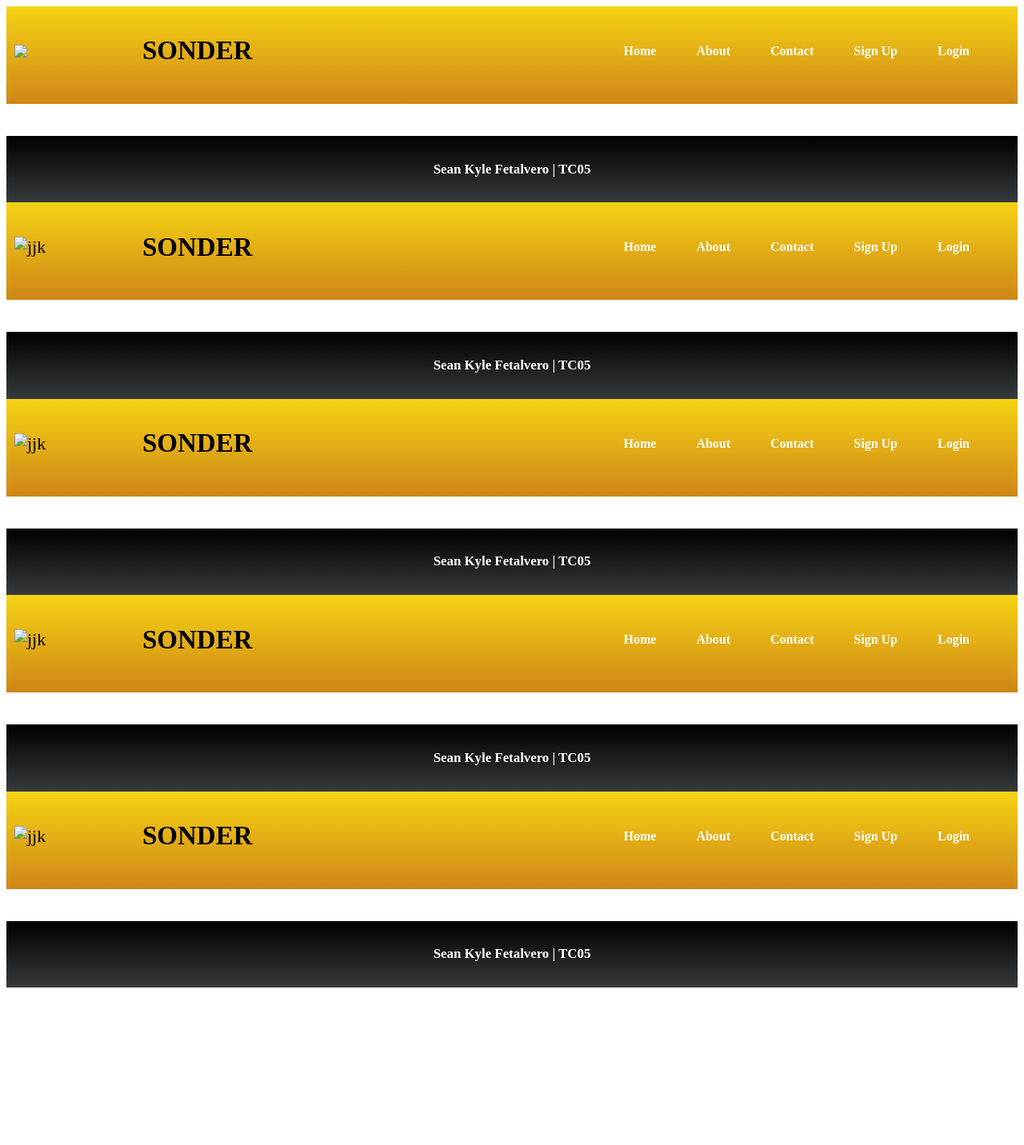
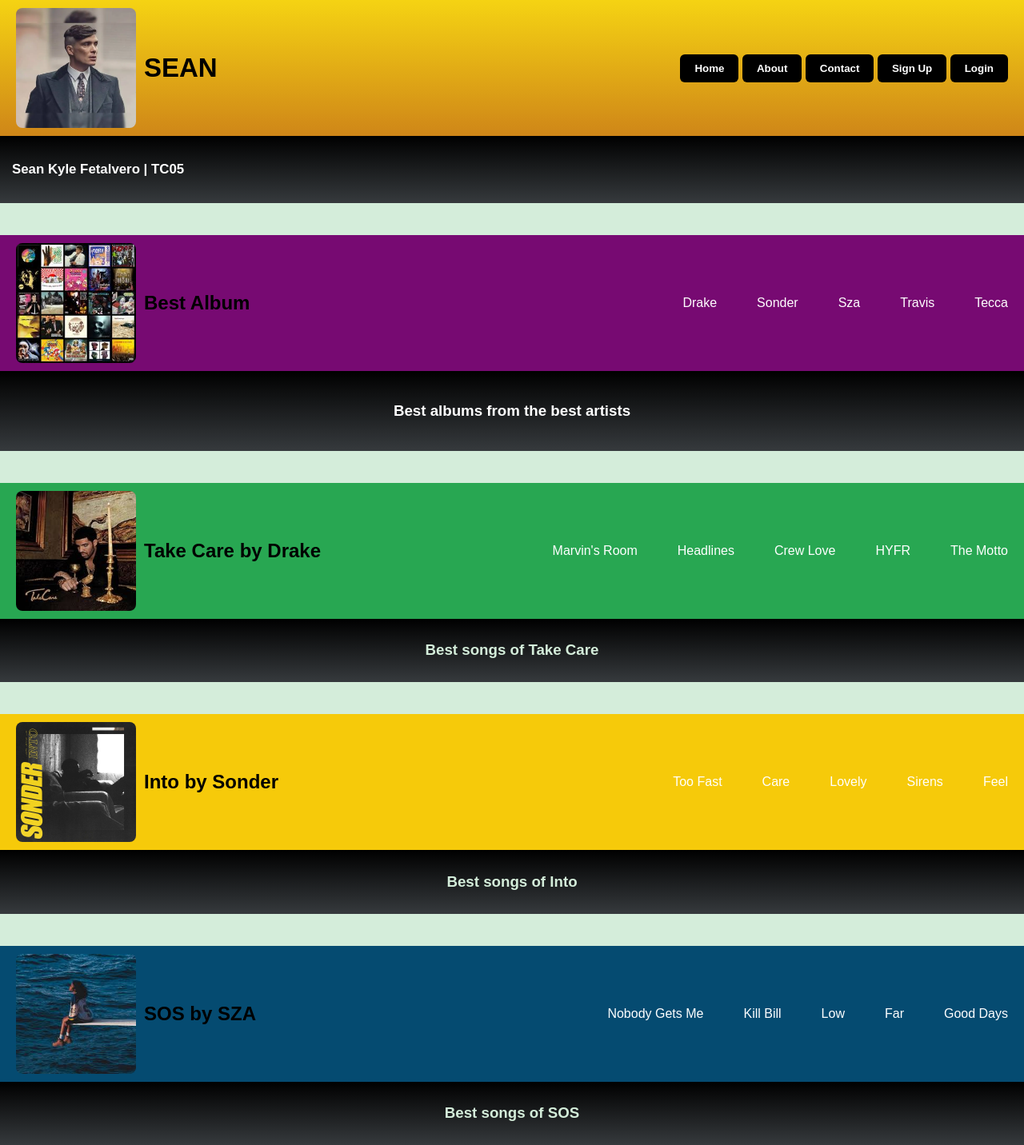
Before and after one commit to FetalveroSean/WD-seatwork-1-fetalvero, a plain HTML site: page index.html in a window 1280 px wide. Shown: the whole page at 80% size. Before the commit the page ends 1243 px from the top, so only its background shows below. Drawn offline with Linux system fonts and the light colour scheme.

Commit message:
refactor: update

```diff
--- a/index.html
+++ b/index.html
@@ -1,428 +1,282 @@
 <!DOCTYPE html>
-
 <html lang="en">
-
 <head>
-
   <meta charset="UTF-8">
-
   <meta name="viewport" content="width=device-width, initial-scale=1.0">
-
   <title>TASK</title>
-
   <style>
-
-header {
-
-display: grid;
-
-grid-template-columns: 1fr 1fr;
-
-align-items: center;
-
-padding: 10px;
-
-background-color: #e4ce06;
-
-color: rgb(8, 7, 7);
-
+    body {
+      background: #d4edda;
+      margin: 0;
+      padding: 0;
+      font-family: Arial, sans-serif;
     }
 
-.right-group {
-
-display: flex;
-
-justify-content: flex-end;
-
+    .header, .footer {
+      display: grid;
+      grid-template-columns: 1fr 1fr;
       align-items: center;
-
-gap: 50px;
-
-font-size: 16px;
-
+      padding: 10px 20px;
     }
 
-.right-side{
-
-text-align: right;
-
+    .logo {
+      display: flex;
+      align-items: center;
+      gap: 10px;
     }
 
-.Menu {
-
-display: flex;
-
-gap: 50px;
-
+    .sonder {
+      width: 150px;
+      height: 150px;
+      object-fit: cover;
+      border-radius: 8px;
     }
 
-.Menu a {
+    /* All right-groups aligned right */
+    .right-group1,
+    .right-group2,
+    .right-group3,
+    .right-group4,
+    .right-group5 {
+      display: flex;
+      justify-content: flex-end;
+      align-items: center;
+      gap: 50px;
+      font-size: 16px;
+    }
 
+    /* Menu styles */
+    .Menu, .menu2, .menu3, .menu4, .menu5 {
+      display: flex;
+      gap: 50px;
+    }
+
+    .Menu a,
+    .menu2 a,
+    .menu3 a,
+    .menu4 a,
+    .menu5 a {
       color: white;
-
       text-decoration: none;
-
       font-weight: 500;
-
+      font-size: 16px;
+      transition: transform 0.3s ease, font-size 0.3s ease;
     }
 
     .Menu a:hover {
-
-text-decoration: underline;
-
       text-shadow: rgb(15, 13, 11) 1px 0 10px;
-
-
     }
 
-
-
-.sonder{
-
-width: 150px;
-
-height: auto;
-
+    .menu2 a:hover,
+    .menu3 a:hover,
+    .menu4 a:hover,
+    .menu5 a:hover {
+      transform: scale(1.2);
+      text-shadow: rgb(15, 13, 11) 1px 0 10px;
     }
 
-
-
-.logo {
-
-display: flex;
-
-align-items: center;
-
-gap: 10px;
-
+    /* Header/Footer styles */
+    .header1 {
+      background: linear-gradient(to bottom, #f5d313, #cf8618);
+      color: black;
+      font-size: 22px;
     }
 
-
-
-header {
-
-display: grid;
-
-grid-template-columns: 1fr 1fr;
-
-grid-template-rows: auto auto; /* now allows 2 rows */
-
-align-items: center;
-
-padding: 10px;
-
-background: linear-gradient(to bottom, #f5d313, #cf8618);
-
-color: rgb(3, 4, 3);
-
-gap: 10px;
-
-font-size: 22px;
-
+    .footer1 {
+      background: linear-gradient(to bottom, #000000, #363a3d);
+      color: white;
+      text-align: start;
+      padding: 15px;
+      font-size: 0.9rem;
+      margin-bottom: 40px;
     }
 
-
-
-footer {
-
-background: linear-gradient(to bottom, #000000, #363a3d);
-
-color: white;
-
-text-align: center;
-
-padding: 15px 0;
-
-margin-top: 40px;
-
-font-size: 0.9rem;
-
+    .button-menu button {
+        background-color: #000000; /* yellow background */
+        color: #ffffff;            /* black text */
+        border: none;
+        padding: 10px 18px;
+        font-weight: bold;
+        border-radius: 6px;
+        cursor: pointer;
+        transition: background-color 0.3s ease, transform 0.2s ease;
+}
+    .header2 {
+      background: #770a72;
+      color: rgb(0, 0, 0);
     }
 
-
-
-body {
-
-background: linear-gradient(45 deg, #ff6b6b, #f7d794)
-
+    .footer2 {
+      background: linear-gradient(to bottom, #000000, #363a3d);
+      color: #ffffff;
+      display: flex;
+      justify-content: center;
+      align-items: center;
+      height: 80px;
+      margin-bottom: 40px;
     }
 
+    .header3 {
+      background: #28a752;
+      color: #000000;
+    }
 
+    .footer3 {
+      background: linear-gradient(to bottom, #000000, #363a3d);
+      color: #d4edda;
+      padding: 10px;
+      text-align: center;
+      justify-content: center;
+      margin-bottom: 40px;
+      display: block;
+    }
 
+    .header4 {
+      background: #f6ca0a;
+      color: #000000;
+    }
+
+    .footer4 {
+      background: linear-gradient(to bottom, #000000, #363a3d);
+      color: #d4edda;
+      padding: 10px;
+      text-align: center;
+      justify-content: center;
+      margin-bottom: 40px;
+      display: block;
+    }
+
+    .header5 {
+      background: #054b71;
+      color: #000000;
+    }
+
+    .footer5 {
+      background: linear-gradient(to bottom, #000000, #363a3d);
+      color: #d4edda;
+      padding: 10px;
+      text-align: center;
+      justify-content: center;
+      display: block;
+    }
   </style>
-
-
-
 </head>
 <body>
 
-
-
+<!-- SECTION 1 -->
 <section>
-
-<header>
-
-
-
-
+  <header class="header header1">
     <div class="logo">
-
-<img src="sonder-into-ep-premiere.jpg" class="sonder">
-
-<h2>SONDER</h2>
-
+      <img src="images.webp" class="sonder" alt="Sonder Logo">
+      <h2>SEAN</h2>
     </div>
-
-
-
-<div class="right-group">
-
-<nav class="Menu">
-
-<a href="#"><h4>Home</h4></a>
-
-<a href="#"><h4>About</h4></a>
-
-<a href="#"><h4>Contact</h4></a>
-
-<a href="#"><h4>Sign Up</h4></a>
-
-<a href="#"><h4>Login</h4></a>
-
-</nav>
-
-
-
-<div class="right-side">
-
+        <div class="right-group right-group1">
+         <div class="button-menu">
+            <button>Home</button>
+            <button>About</button>
+            <button>Contact</button>
+            <button>Sign Up</button>
+            <button>Login</button>
 </div>
-
     </div>
-
   </header>
 
-
-
-<footer>
-
-<h3> Sean Kyle Fetalvero | TC05 </h3>
-
+  <footer class="footer footer1">
+    <h3>Sean Kyle Fetalvero | TC05</h3>
   </footer>
-
 </section>
 
-
-
+<!-- SECTION 2 -->
 <section>
-
-<header>
-
-
-
-
+  <header class="header header2">
     <div class="logo">
-
-<img src="sonder.jpg" alt="jjk" class="sonder">
-
-<h2>SONDER</h2>
-
+      <img src="images.jpeg" class="sonder" alt="Best Albums">
+      <h2>Best Album</h2>
     </div>
-
-
-
-<div class="right-group">
-
-<nav class="Menu">
-
-<a href="#"><h4>Home</h4></a>
-
-<a href="#"><h4>About</h4></a>
-
-<a href="#"><h4>Contact</h4></a>
-
-<a href="#"><h4>Sign Up</h4></a>
-
-<a href="#"><h4>Login</h4></a>
-
+    <div class="right-group right-group2">
+      <nav class="menu2">
+        <a href="#">Drake</a>
+        <a href="#">Sonder</a>
+        <a href="#">Sza</a>
+        <a href="#">Travis</a>
+        <a href="#">Tecca</a>
       </nav>
-
-
-
-<div class="right-side">
-
     </div>
-
-</div>
-
   </header>
 
-
-
-<footer>
-
-<h3> Sean Kyle Fetalvero | TC05 </h3>
-
+  <footer class="footer footer2">
+    <h3>Best albums from the best artists</h3>
   </footer>
-
 </section>
 
-
-
+<!-- SECTION 3 -->
 <section>
-
-<header>
-
-
-
+  <header class="header header3">
     <div class="logo">
-
-<img src="sonder.jpg" alt="jjk" class="sonder">
-
-<h2>SONDER</h2>
-
+      <img src="download.jpeg" class="sonder" alt="Take Care">
+      <h2>Take Care by Drake</h2>
     </div>
-
-
-
-<div class="right-group">
-
-<nav class="Menu">
-
-<a href="#"><h4>Home</h4></a>
-
-<a href="#"><h4>About</h4></a>
-
-<a href="#"><h4>Contact</h4></a>
-
-<a href="#"><h4>Sign Up</h4></a>
-
-<a href="#"><h4>Login</h4></a>
-
+    <div class="right-group right-group3">
+      <nav class="menu3">
+        <a href="#">Marvin's Room</a>
+        <a href="#">Headlines</a>
+        <a href="#">Crew Love</a>
+        <a href="#">HYFR</a>
+        <a href="#">The Motto</a>
       </nav>
-
-
-
-<div class="right-side">
-
     </div>
-
-</div>
-
   </header>
 
-
-
-<footer>
-
-<h3> Sean Kyle Fetalvero | TC05 </h3>
-
+  <footer class="footer footer3">
+    <h3>Best songs of Take Care</h3>
   </footer>
-
 </section>
 
+<!-- SECTION 4 -->
 <section>
-
-<header>
-
-
-
+  <header class="header header4">
     <div class="logo">
-
-<img src="sonder.jpg" alt="jjk" class="sonder">
-
-<h2>SONDER</h2>
-
+      <img src="0x1900-000000-80-0-0.jpg" class="sonder" alt="Into">
+      <h2>Into by Sonder</h2>
     </div>
-
-
-
-<div class="right-group">
-
-<nav class="Menu">
-
-<a href="#"><h4>Home</h4></a>
-
-<a href="#"><h4>About</h4></a>
-
-<a href="#"><h4>Contact</h4></a>
-
-<a href="#"><h4>Sign Up</h4></a>
-
-<a href="#"><h4>Login</h4></a>
-
+    <div class="right-group right-group4">
+      <nav class="menu4">
+        <a href="#">Too Fast</a>
+        <a href="#">Care</a>
+        <a href="#">Lovely</a>
+        <a href="#">Sirens</a>
+        <a href="#">Feel</a>
       </nav>
-
-
-<div class="right-side">
-
     </div>
-
-</div>
-
   </header>
 
-
-<footer>
-
-<h3> Sean Kyle Fetalvero | TC05 </h3>
-
+  <footer class="footer footer4">
+    <h3>Best songs of Into</h3>
   </footer>
-
 </section>
 
+<!-- SECTION 5 -->
 <section>
-
-<header>
-
-
+  <header class="header header5">
     <div class="logo">
-
-<img src="sonder.jpg" alt="jjk" class="sonder">
-
-<h2>SONDER</h2>
-
+      <img src="download (1).jpeg" class="sonder" alt="SOS by SZA">
+      <h2>SOS by SZA</h2>
     </div>
-
-
-
-<div class="right-group">
-
-<nav class="Menu">
-
-<a href="#"><h4>Home</h4></a>
-
-<a href="#"><h4>About</h4></a>
-
-<a href="#"><h4>Contact</h4></a>
-
-<a href="#"><h4>Sign Up</h4></a>
-
-<a href="#"><h4>Login</h4></a>
-
+    <div class="right-group right-group5">
+      <nav class="menu5">
+        <a href="#">Nobody Gets Me</a>
+        <a href="#">Kill Bill</a>
+        <a href="#">Low</a>
+        <a href="#">Far</a>
+        <a href="#">Good Days</a>
       </nav>
-
-
-
-<div class="right-side">
-
     </div>
-
-</div>
-
   </header>
 
-
-
-<footer>
-
-<h3> Sean Kyle Fetalvero | TC05 </h3>
-
+  <footer class="footer footer5">
+    <h3>Best songs of SOS</h3>
   </footer>
-
 </section>
 
-
-
 </body>
-
 </html>
```
Also changed, not shown: 0x1900-000000-80-0-0.jpg (added), download (1).jpeg (added), download.jpeg (added), images.jpeg (added), images.webp (added). Lines whose indentation alone changed are shown as unchanged.
